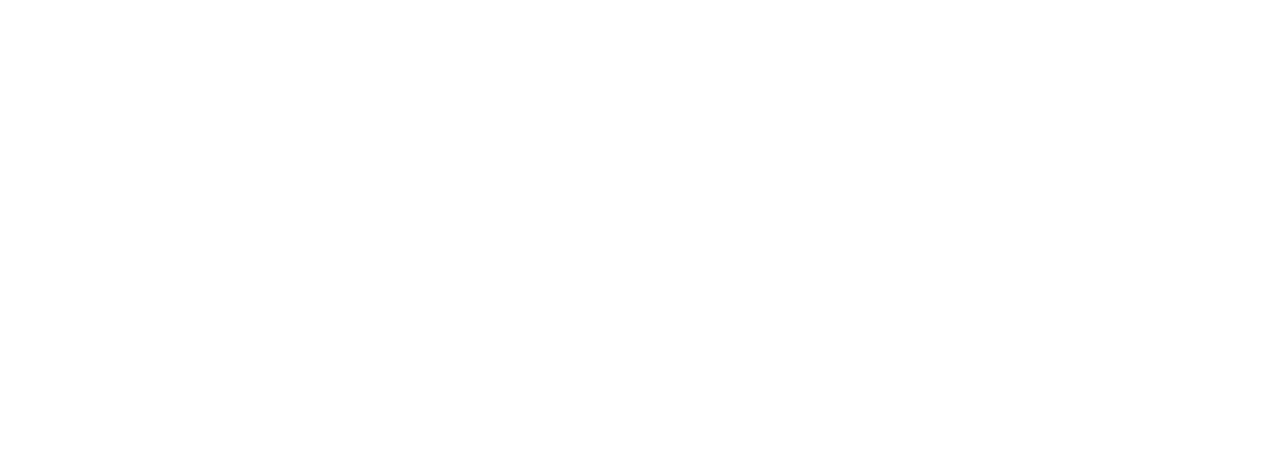
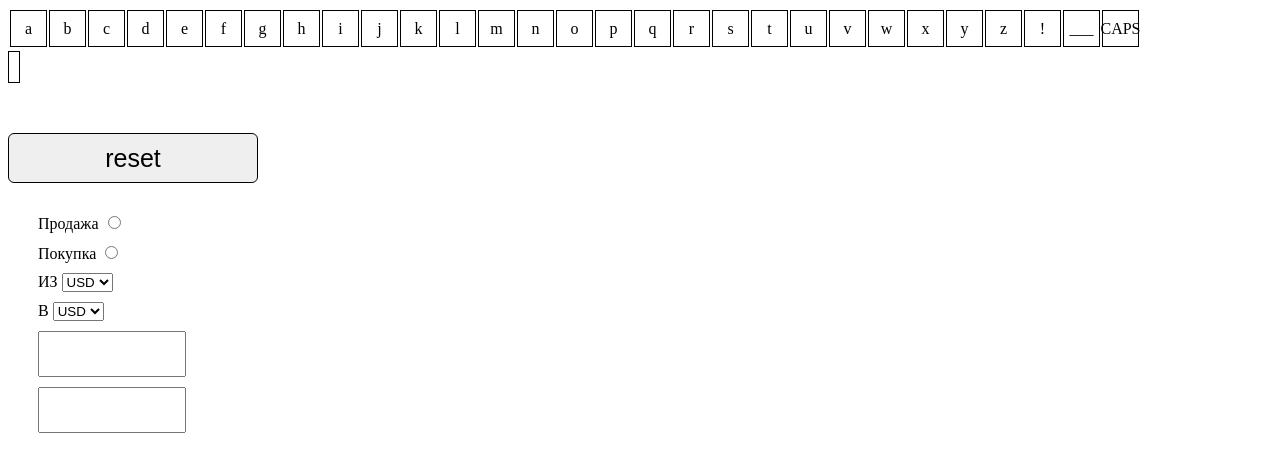
Before and after one commit to distoquadro/hillel-front-end-pro, a plain HTML site: page index.html in a window 1280 px wide. Drawn offline with Linux system fonts and the light colour scheme.

Commit message:
lesson-13

```diff
--- a/index.html
+++ b/index.html
@@ -5,79 +5,160 @@
     <meta charset="utf-8">
 </head>
 <body>
+  <div class="container"></div>
+  <div class="wrapper"></div>
+  <button class="btn">reset</button>
+  <form class="form">
+      <label>Продажа
+      <input type="radio" value="sale" name="prod">
+      </label>
+      <label>Покупка
+      <input type="radio" value="purchase" name="prod">
+      </label>
+      <label>ИЗ
+        <select>
+          <option value="USD">USD</option>
+          <option value="EUR">EUR</option>
+          <option value="UAH">UAH</option>
+        </select>
+      </label>
+      <label>В
+        <select>
+        <option value="USD">USD</option>
+        <option value="EUR">EUR</option>
+        <option value="UAH">UAH</option>
+      </select>
+      </label>
+      <label>
+        <input class="number" value="number" type="number" name="number">
+      </label>
+      <label>
+        <input class="resurt" type="txt">
+      </label>
+  </form>
+ <style>
+
+  form {
+    display: flex;
+    flex-direction: column;
+    margin:30px;
+  }
+
+  label {
+    margin-bottom: 10px;
+  }
+
+  .resurt,
+  .number {
+    width: 140px;
+    height: 40px;
+  }
+
+   tbody {
+      display: flex;
+      flex-wrap: wrap;
+   }
+
+   tr {
+    width: 35px;
+    height: 35px;
+    display: flex;
+    justify-content: center;
+    align-items: center;
+    border: 1px solid;
+    margin-right: 2px;
+    margin-bottom: 2px;
+    cursor: pointer;
+   }
+
+   td {
+    padding: 10px;
+   }
+
+   .btn {
+    width: 250px;
+    height: 50px;
+    border: 1px solid;
+    border-radius: 6px;
+    font-size: 25px;
+    cursor: pointer;
+    margin-top: 50px;
+   }
+
+   .wrapper {
+    width: max-content;
+    height: 20px;
+    border: 1px solid;
+    padding: 5px;
+   }
+
+
+ </style>
 <script>
     'use stricts';
+    document.querySelector('.container');
 
-    const arr = [
-        1,
-        2,
-        3,
-        4,
-        5,
-        6
-    ];
+    let arr_en = 'a,b,c,d,e,f,g,h,i,j,k,l,m,n,o,p,q,r,s,t,u,v,w,x,y,z,!,___,CAPS';
 
-    const arr2 = [];
+    let arr = arr_en.split(',');
 
-    function cloneObj(origin , target) {
-        for (let key in origin) {
-            target[key] = origin[key];
+
+    function table(e) {
+          let $table = document.createElement('table');
+          let innerTable = '';
+
+          for (let i = 0; i <= e.length - 1; i++) {
+              innerTable += `<tr><td>${e[i]}</td></tr>`;
+          }
+
+          $table.innerHTML = innerTable;
+          return $table;
         }
+    let $wrapper = document.querySelector('.wrapper');
+    let $container = document.querySelector('.container');
+    $container.after(table(arr));
+    let caps = 0;
 
-        return target;
+    function key(a) {
+      document.querySelectorAll('td')
+          .forEach(function(e){
+            e.addEventListener('click', function() {
+              if (this.textContent === '___') {
+                 a.innerHTML += textContent = ' ';
+              } else if (this.textContent === 'CAPS') {
+                  caps++;
+              } else {
+                if(caps % 2 === 0) {
+                  a.innerHTML += this.textContent.toLowerCase();
+                } else {
+                  a.innerHTML += this.textContent.toUpperCase();
+                }
+              }
+            })
+          })
     }
 
-    cloneObj(arr , arr2);
+    key($wrapper);
 
-    arr2[0] = 11;
+    function reset(a) {
+      document.querySelector('.btn').addEventListener('click', function() {
+        a.innerHTML = a.textContent = '';
+      })
+    }
+    reset($wrapper);
 
-    console.log(arr2);
-    console.log(arr);
-
-    function getNumberOfEven(a) {
-        let str = String(a);
-        let qntNumber = 0;
-
-        for (let i = 0; i <= str.length; i++) {
-            if(str[i] % 2 === 0) {
-                qntNumber++;
-            }
-        }
-
-        return qntNumber;
-    }
-
-    console.log(getNumberOfEven(123456));
-
-    function mathAmount () {
-        let count = 0;
-        for (let i = 0; i <= arguments.length - 1; i++) {
-            count += arguments[i];
-        }
-
-        return count;
-    }
-
-    console.log(mathAmount(100,5215));
+    let course
 
 
-    function maxMin() {
-        let max = arguments[0];
-        let min = arguments[0];
-        for (let i = 0; i <= arguments.length - 1; i++) {
-            if (max < arguments[i]) {
-                max = arguments[i];
-            }
+    document.querySelector('.form').addEventListener('click', function(e) {
+      e.preventDefault()
+      console.log(this.value);
+    })
 
-            if (min > arguments[i]) {
-                min = arguments[i];
-            }
-        }
 
-        return [min, max];
-    }
 
-    console.log(maxMin(1, 2, 3, 4, 5));
+
+
 </script>
 </body>
 </html>
```
